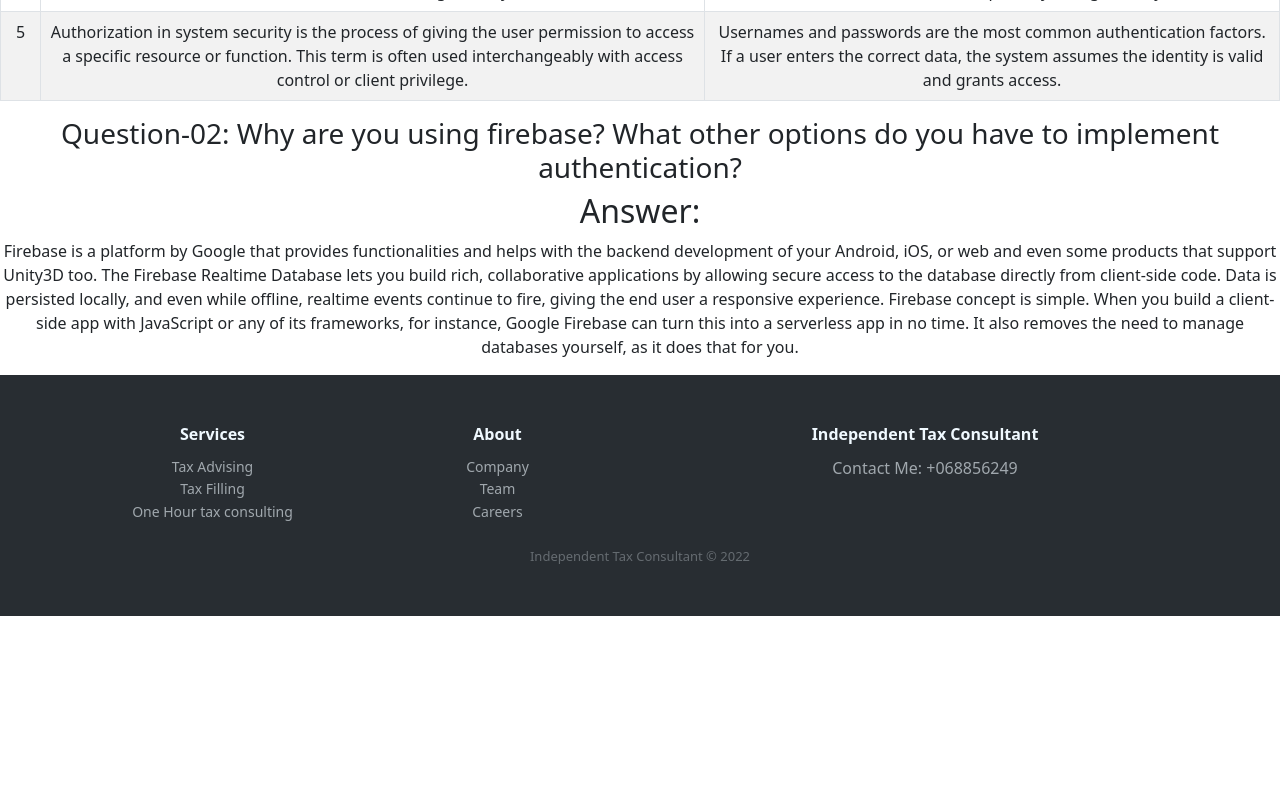
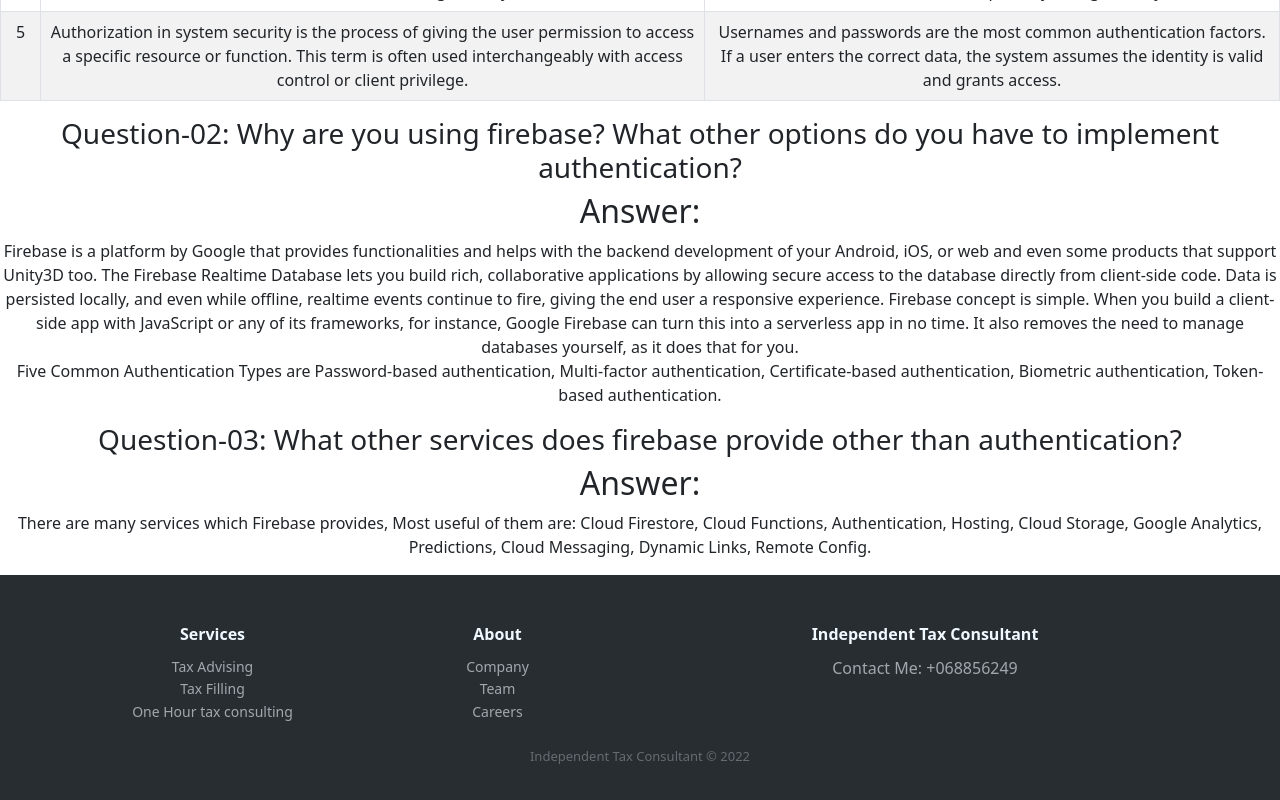
Before and after one commit to avijitsaha118/independent-tax-consultant-project-react-firebase, a React (Create React App) app: page /blogs in a window 1280 px wide. Shown: the part 499-1299 px from the top of the page. Before the commit the page ends 1115 px from the top, so only its background shows below. Built offline with nearby package versions, Linux system fonts and the light colour scheme; no server answers.

Commit message:
answer added

```diff
--- a/src/Pages/Blogs/Blogs.js
+++ b/src/Pages/Blogs/Blogs.js
@@ -56,8 +56,20 @@
 <p>Firebase is a platform by Google that provides functionalities and helps with the backend development of your Android, iOS, or web and even some products that support Unity3D too.
 The Firebase Realtime Database lets you build rich, collaborative applications by allowing secure access to the database directly from client-side code. Data is persisted locally, and even while offline, realtime events continue to fire, giving the end user a responsive experience.
 Firebase concept is simple. When you build a client-side app with JavaScript or any of its frameworks, for instance, Google Firebase can turn this into a serverless app in no time. It also removes the need to manage databases yourself, as it does that for you.
+<br/>
+Five Common Authentication Types are
+Password-based authentication, Multi-factor authentication, Certificate-based authentication, Biometric authentication, Token-based authentication.
+<br/>
+
 </p>
 
+<h3>Question-03: What other services does firebase provide other than authentication?</h3>
+
+<h2> Answer:</h2>
+<p>
+There are many services which Firebase provides, Most useful of them are:
+Cloud Firestore, Cloud Functions, Authentication, Hosting, Cloud Storage, Google Analytics, Predictions, Cloud Messaging, Dynamic Links, Remote Config.
+</p>
 
 
         </div>
```
